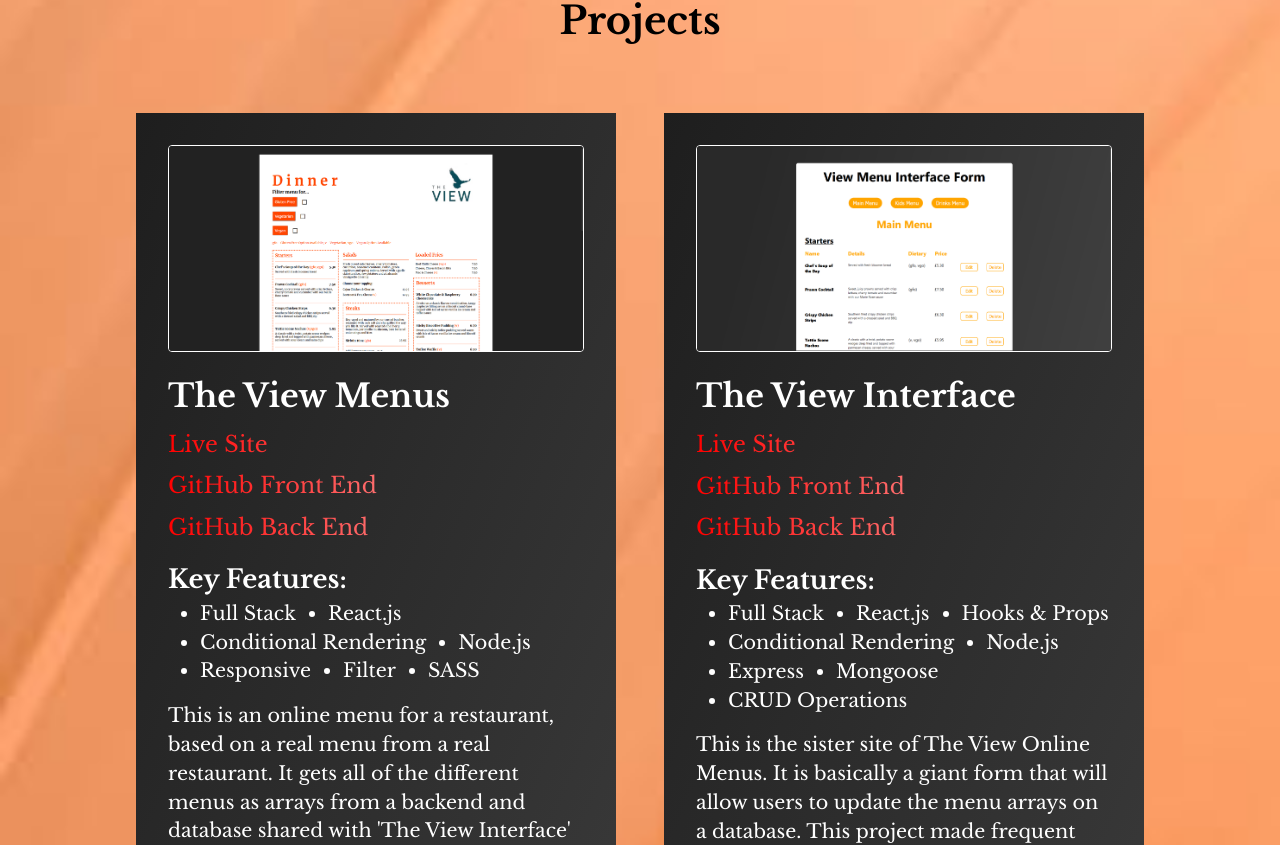
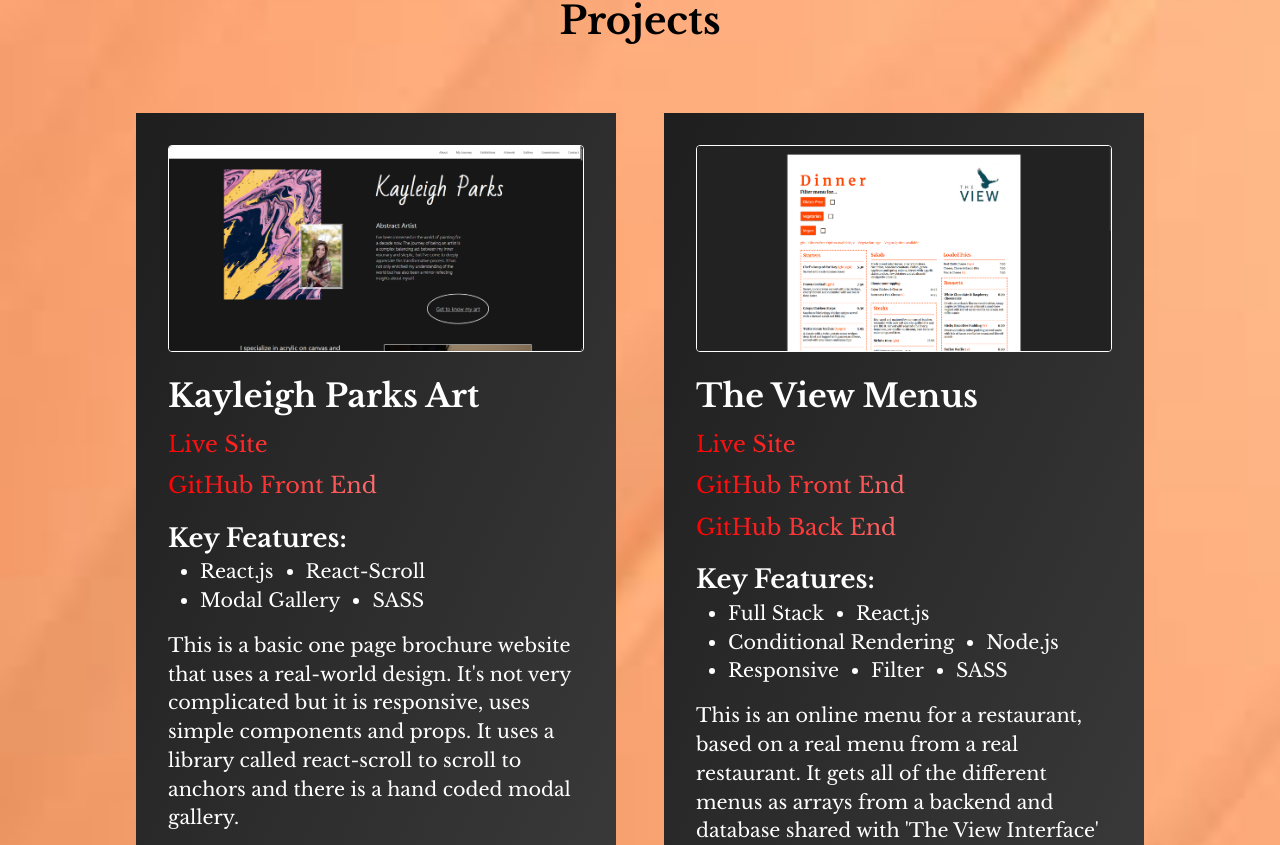
Before and after one commit to paul172v/portfolio-v4, a React (Vite) app: page / in a window 1280 px wide. Shown: the part 1734-2579 px from the top of the page. Built offline with nearby package versions, Linux system fonts and the light colour scheme.

Commit message:
added kayleigh parks art as a temp 3rd project

```diff
--- a/src/components/project-card/ProjectCard.jsx
+++ b/src/components/project-card/ProjectCard.jsx
@@ -13,9 +13,11 @@
         <a href={props.frontEndCode} className={classes["project-link"]}>
           GitHub Front End
         </a>
-        <a href={props.backEndCode} className={classes["project-link"]}>
-          GitHub Back End
-        </a>
+        {props.backEndCode && (
+          <a href={props.backEndCode} className={classes["project-link"]}>
+            GitHub Back End
+          </a>
+        )}
       </div>
       <h4 className={classes["project-sub-heading"]}>Key Features:</h4>
       <ul className={classes["project-features-ul"]}>
--- a/src/sections/projects/Projects.jsx
+++ b/src/sections/projects/Projects.jsx
@@ -8,6 +8,14 @@
       <div className={classes["projects-wrapper"]}>
         <h2 className={classes["projects-heading"]}>Projects</h2>
         <div className={classes["u-row"]}>
+          <ProjectCard
+            image="/kayleigh-parks-art.png"
+            title="Kayleigh Parks Art"
+            liveSite="https://kayleigh-parks-art.netlify.app/"
+            frontEndCode="https://github.com/paul172v/kayleigh-parks-art"
+            features={["React.js", "React-Scroll", "Modal Gallery", "SASS"]}
+            description="This is a basic one page brochure website that uses a real-world design. It's not very complicated but it is responsive, uses simple components and props. It uses a library called react-scroll to scroll to anchors and there is a hand coded modal gallery."
+          />
           <ProjectCard
             image="/view-menus.png"
             title="The View Menus"
```
Also changed, not shown: public/kayleigh-parks-art.png (added).
